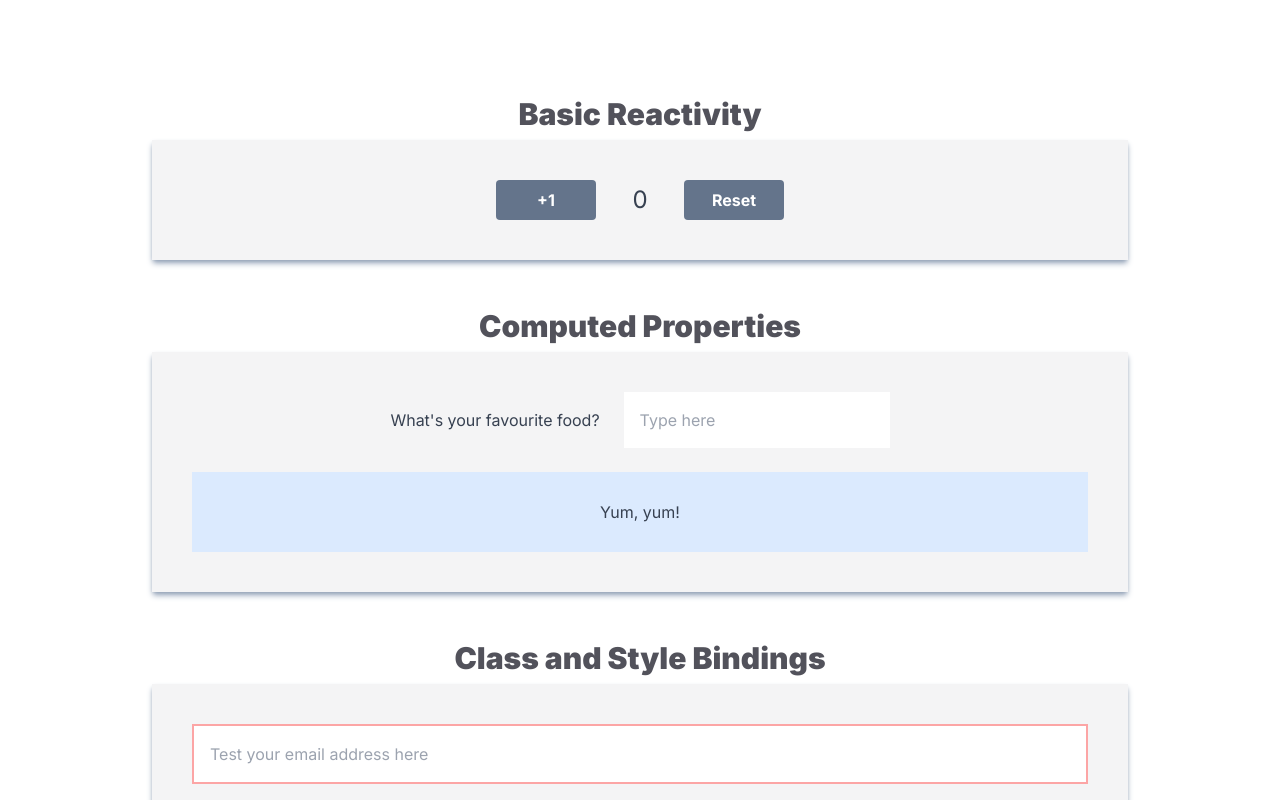
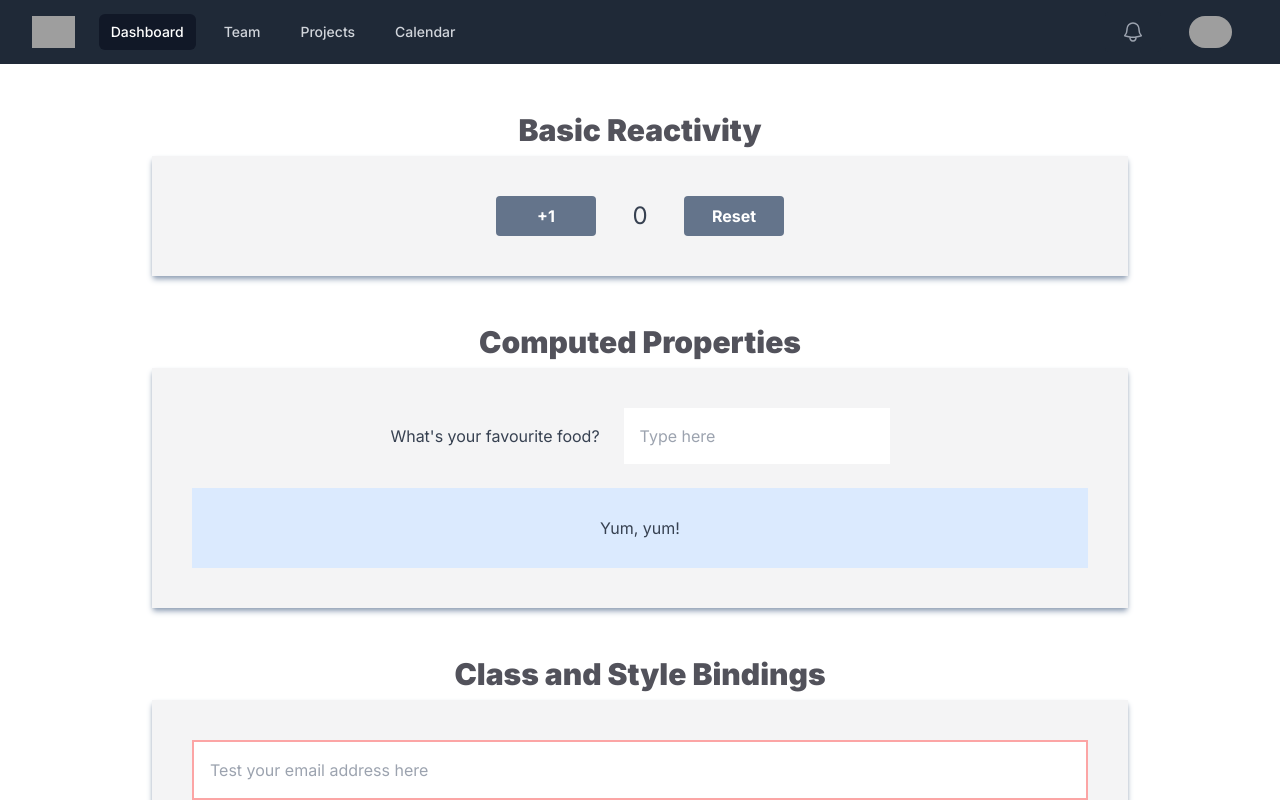
Before and after one commit to majamin/vite-vue-tailwind-starter, a Vue app: page / in a window 1280 px wide. Shown: the top 800 px of the page. Built offline with nearby package versions, Linux system fonts and the light colour scheme; grey boxes are pictures that could not be loaded.

Commit message:
add NavBar

```diff
--- a/src/App.vue
+++ b/src/App.vue
@@ -12,6 +12,7 @@
 import StyleBindings from "@/components/VueBasics/StyleBindings.vue";
 import Conditional from "@/components/VueBasics/Conditional.vue";
 
+import NavBar from '@/components/Navigation/NavBar.vue'
 import Feature2x2Grid from "@/components/Sections/PageFeat2x2GridCentered.vue";
 import CTASimpleCenter from "@/components/Sections/CTASimpleCenter.vue";
 import CTASplitImage from "@/components/Sections/CTASplitImage.vue";
@@ -20,7 +21,8 @@
 </script>
 
 <template>
-  <main class="my-24 flex flex-col space-y-12">
+  <main class="flex flex-col space-y-12">
+    <NavBar />
     <Example class="container mx-auto" title="Basic Reactivity">
       <Reactive />
     </Example>
--- /dev/null
+++ b/src/components/Navigation/NavBar.vue
@@ -0,0 +1,257 @@
+<script setup lang="ts">
+import { ref } from "vue";
+const mobileMenuActive = ref(false);
+const profileMenuActive = ref(false);
+</script>
+<template>
+  <nav class="bg-gray-800">
+    <div class="mx-auto max-w-7xl px-2 sm:px-6 lg:px-8">
+      <div class="relative flex h-16 items-center justify-between">
+        <div class="absolute inset-y-0 left-0 flex items-center sm:hidden">
+          <!-- Mobile menu button-->
+          <button
+            @click="mobileMenuActive = !mobileMenuActive"
+            type="button"
+            class="inline-flex items-center justify-center rounded-md p-2 text-gray-400 hover:bg-gray-700 hover:text-white focus:outline-none focus:ring-2 focus:ring-inset focus:ring-white"
+            aria-controls="mobile-menu"
+            aria-expanded="false"
+          >
+            <span class="sr-only">Open main menu</span>
+            <!--
+            Icon when menu is closed.
+
+            Heroicon name: outline/bars-3
+
+            Menu open: "hidden", Menu closed: "block"
+          -->
+            <svg
+              class="block h-6 w-6"
+              xmlns="http://www.w3.org/2000/svg"
+              fill="none"
+              viewBox="0 0 24 24"
+              stroke-width="1.5"
+              stroke="currentColor"
+              aria-hidden="true"
+            >
+              <path
+                stroke-linecap="round"
+                stroke-linejoin="round"
+                d="M3.75 6.75h16.5M3.75 12h16.5m-16.5 5.25h16.5"
+              />
+            </svg>
+            <!--
+            Icon when menu is open.
+
+            Heroicon name: outline/x-mark
+
+            Menu open: "block", Menu closed: "hidden"
+          -->
+            <svg
+              class="hidden h-6 w-6"
+              xmlns="http://www.w3.org/2000/svg"
+              fill="none"
+              viewBox="0 0 24 24"
+              stroke-width="1.5"
+              stroke="currentColor"
+              aria-hidden="true"
+            >
+              <path
+                stroke-linecap="round"
+                stroke-linejoin="round"
+                d="M6 18L18 6M6 6l12 12"
+              />
+            </svg>
+          </button>
+        </div>
+        <div
+          class="flex flex-1 items-center justify-center sm:items-stretch sm:justify-start"
+        >
+          <div class="flex flex-shrink-0 items-center">
+            <img
+              class="block h-8 w-auto lg:hidden"
+              src="https://tailwindui.com/img/logos/mark.svg?color=indigo&shade=500"
+              alt="Your Company"
+            />
+            <img
+              class="hidden h-8 w-auto lg:block"
+              src="https://tailwindui.com/img/logos/mark.svg?color=indigo&shade=500"
+              alt="Your Company"
+            />
+          </div>
+          <div class="hidden sm:ml-6 sm:block">
+            <div class="flex space-x-4">
+              <!-- Current: "bg-gray-900 text-white", Default: "text-gray-300 hover:bg-gray-700 hover:text-white" -->
+              <a
+                href="#"
+                class="rounded-md bg-gray-900 px-3 py-2 text-sm font-medium text-white"
+                aria-current="page"
+                >Dashboard</a
+              >
+
+              <a
+                href="#"
+                class="rounded-md px-3 py-2 text-sm font-medium text-gray-300 hover:bg-gray-700 hover:text-white"
+                >Team</a
+              >
+
+              <a
+                href="#"
+                class="rounded-md px-3 py-2 text-sm font-medium text-gray-300 hover:bg-gray-700 hover:text-white"
+                >Projects</a
+              >
+
+              <a
+                href="#"
+                class="rounded-md px-3 py-2 text-sm font-medium text-gray-300 hover:bg-gray-700 hover:text-white"
+                >Calendar</a
+              >
+            </div>
+          </div>
+        </div>
+        <div
+          class="absolute inset-y-0 right-0 flex items-center pr-2 sm:static sm:inset-auto sm:ml-6 sm:pr-0"
+        >
+          <button
+            type="button"
+            class="rounded-full bg-gray-800 p-1 text-gray-400 hover:text-white focus:outline-none focus:ring-2 focus:ring-white focus:ring-offset-2 focus:ring-offset-gray-800"
+          >
+            <span class="sr-only">View notifications</span>
+            <!-- Heroicon name: outline/bell -->
+            <svg
+              class="h-6 w-6"
+              xmlns="http://www.w3.org/2000/svg"
+              fill="none"
+              viewBox="0 0 24 24"
+              stroke-width="1.5"
+              stroke="currentColor"
+              aria-hidden="true"
+            >
+              <path
+                stroke-linecap="round"
+                stroke-linejoin="round"
+                d="M14.857 17.082a23.848 23.848 0 005.454-1.31A8.967 8.967 0 0118 9.75v-.7V9A6 6 0 006 9v.75a8.967 8.967 0 01-2.312 6.022c1.733.64 3.56 1.085 5.455 1.31m5.714 0a24.255 24.255 0 01-5.714 0m5.714 0a3 3 0 11-5.714 0"
+              />
+            </svg>
+          </button>
+
+          <!-- Profile dropdown -->
+          <div class="relative ml-3">
+            <div>
+              <button
+                @click="profileMenuActive = !profileMenuActive"
+                type="button"
+                class="flex min-w-[2rem] text-sm focus:outline-none focus:ring-2 focus:ring-white focus:ring-offset-2 focus:ring-offset-gray-800"
+                id="user-menu-button"
+                aria-expanded="false"
+                aria-haspopup="true"
+              >
+                <span class="sr-only">Open user menu</span>
+                <img
+                  class="h-8 min-w-[2rem] rounded-full object-cover"
+                  src="https://images.unsplash.com/photo-1472099645785-5658abf4ff4e?ixlib=rb-1.2.1&ixid=eyJhcHBfaWQiOjEyMDd9&auto=format&fit=facearea&facepad=2&w=256&h=256&q=80"
+                  alt=""
+                />
+              </button>
+            </div>
+
+            <!--
+            Dropdown menu, show/hide based on menu state.
+
+            Entering: "transition ease-out duration-100"
+              From: "transform opacity-0 scale-95"
+              To: "transform opacity-100 scale-100"
+            Leaving: "transition ease-in duration-75"
+              From: "transform opacity-100 scale-100"
+              To: "transform opacity-0 scale-95"
+          -->
+            <Transition name="drop"
+              ><div
+                v-if="profileMenuActive"
+                class="absolute right-0 z-10 mt-2 w-48 origin-top-right rounded-md bg-white py-1 shadow-lg ring-1 ring-black ring-opacity-5 focus:outline-none"
+                role="menu"
+                aria-orientation="vertical"
+                aria-labelledby="user-menu-button"
+                tabindex="-1"
+              >
+                <!-- Active: "bg-gray-100", Not Active: "" -->
+                <a
+                  href="#"
+                  class="block px-4 py-2 text-sm text-gray-700"
+                  role="menuitem"
+                  tabindex="-1"
+                  id="user-menu-item-0"
+                  >Your Profile</a
+                >
+                <a
+                  href="#"
+                  class="block px-4 py-2 text-sm text-gray-700"
+                  role="menuitem"
+                  tabindex="-1"
+                  id="user-menu-item-1"
+                  >Settings</a
+                >
+                <a
+                  href="#"
+                  class="block px-4 py-2 text-sm text-gray-700"
+                  role="menuitem"
+                  tabindex="-1"
+                  id="user-menu-item-2"
+                  >Sign out</a
+                >
+              </div></Transition
+            >
+          </div>
+        </div>
+      </div>
+    </div>
+
+    <!-- Mobile menu, show/hide based on menu state. -->
+    <Transition name="drop"
+      ><div v-if="mobileMenuActive" class="sm:hidden" id="mobile-menu">
+        <div class="space-y-1 px-2 pt-2 pb-3">
+          <!-- Current: "bg-gray-900 text-white", Default: "text-gray-300 hover:bg-gray-700 hover:text-white" -->
+          <a
+            href="#"
+            class="block rounded-md bg-gray-900 px-3 py-2 text-base font-medium text-white"
+            aria-current="page"
+            >Dashboard</a
+          >
+
+          <a
+            href="#"
+            class="block rounded-md px-3 py-2 text-base font-medium text-gray-300 hover:bg-gray-700 hover:text-white"
+            >Team</a
+          >
+
+          <a
+            href="#"
+            class="block rounded-md px-3 py-2 text-base font-medium text-gray-300 hover:bg-gray-700 hover:text-white"
+            >Projects</a
+          >
+
+          <a
+            href="#"
+            class="block rounded-md px-3 py-2 text-base font-medium text-gray-300 hover:bg-gray-700 hover:text-white"
+            >Calendar</a
+          >
+        </div>
+      </div></Transition
+    >
+  </nav>
+</template>
+
+<style scoped lang="postcss">
+.drop-enter-active {
+  transition: all 0.2s ease-out;
+}
+
+.drop-leave-active {
+  transition: all 0.2s cubic-bezier(1, 0.5, 0.8, 1);
+}
+
+.drop-enter-from,
+.drop-leave-to {
+  transform: translateY(-20px);
+  opacity: 0;
+}
+</style>
```
